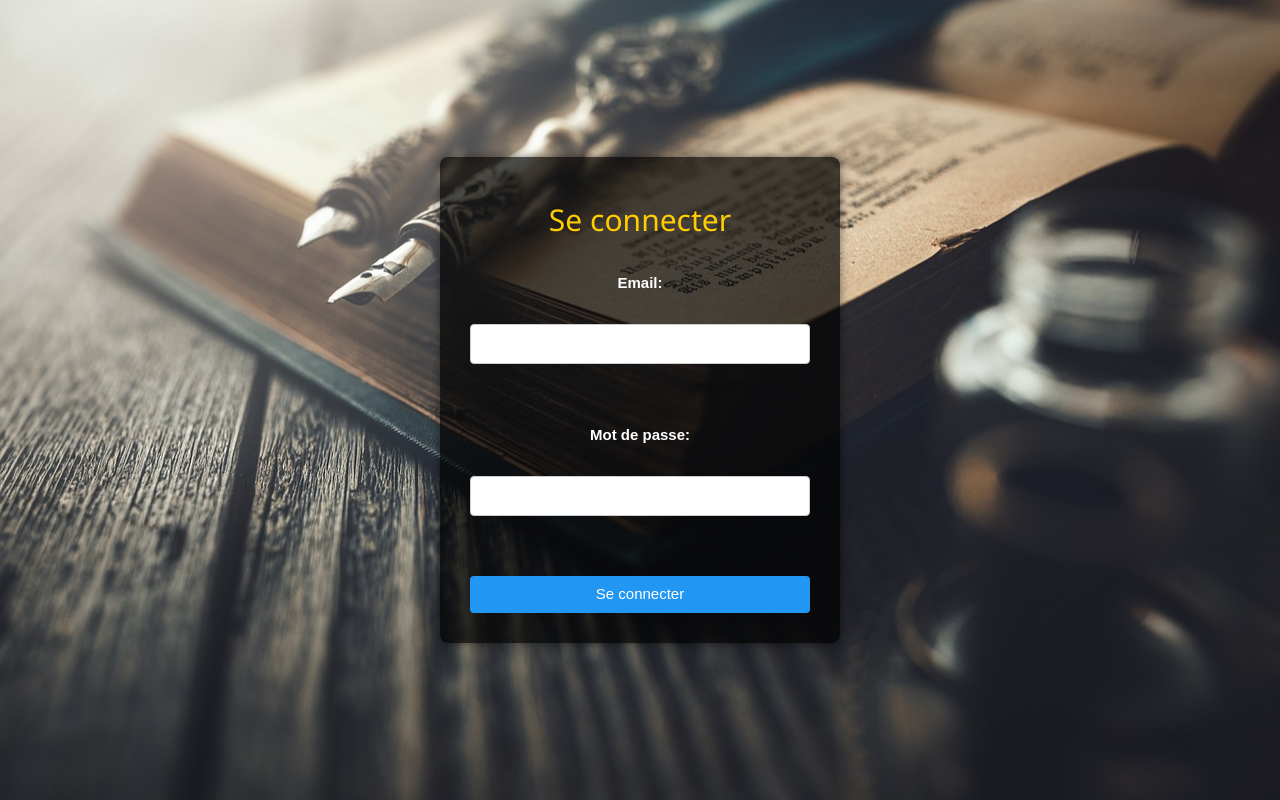
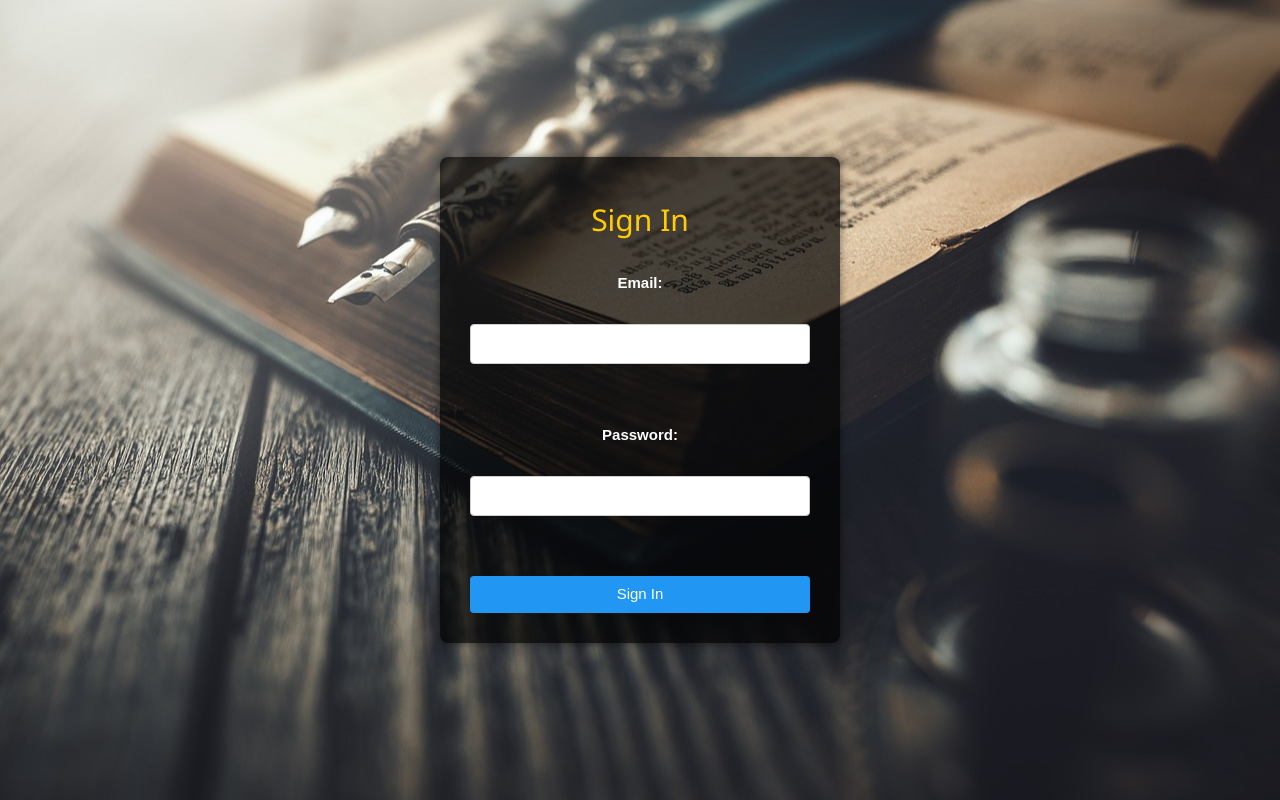
Before and after one commit to Zapp-Renfro/ROS_PA, a Flask app: page /login in a window 1280 px wide. Run offline with Flask 2, Linux system fonts and the light colour scheme; parts of the project's set-up code (start-up, migrations or seed data) failed here and were passed over.

Commit message:
translation - sign in

```diff
--- a/GPT4-Version/templates/login.html
+++ b/GPT4-Version/templates/login.html
@@ -9,7 +9,7 @@
 </head>
 <body>
   <div class="container">
-    <h2>Se connecter</h2>
+    <h2>Sign In</h2>
     {% with messages = get_flashed_messages(with_categories=true) %}
       {% if messages %}
         {% for category, message in messages %}
@@ -23,9 +23,9 @@
     <form action="/login" method="post">
       <label for="email">Email:</label><br>
       <input type="text" id="email" name="email"><br><br>
-      <label for="password">Mot de passe:</label><br>
+      <label for="password">Password:</label><br>
       <input type="password" id="password" name="password"><br><br>
-      <input type="submit" value="Se connecter" class="w3-button w3-blue">
+      <input type="submit" value="Sign In" class="w3-button w3-blue">
     </form>
   </div>
 </body>
```
